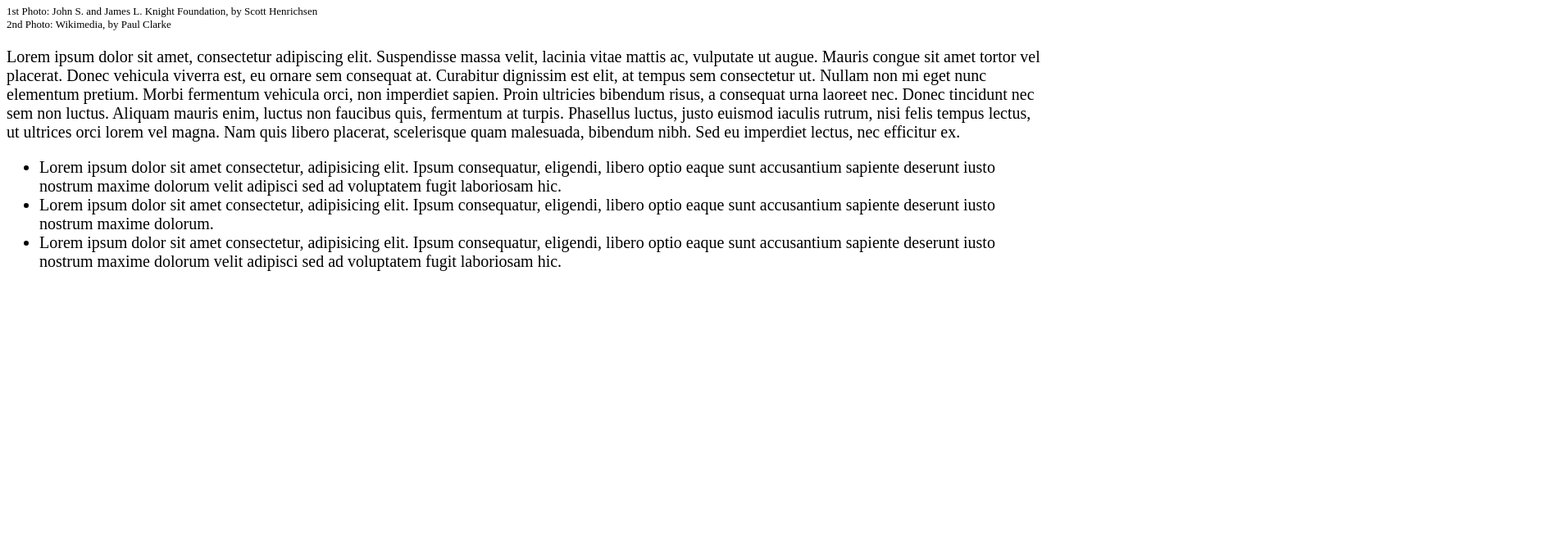
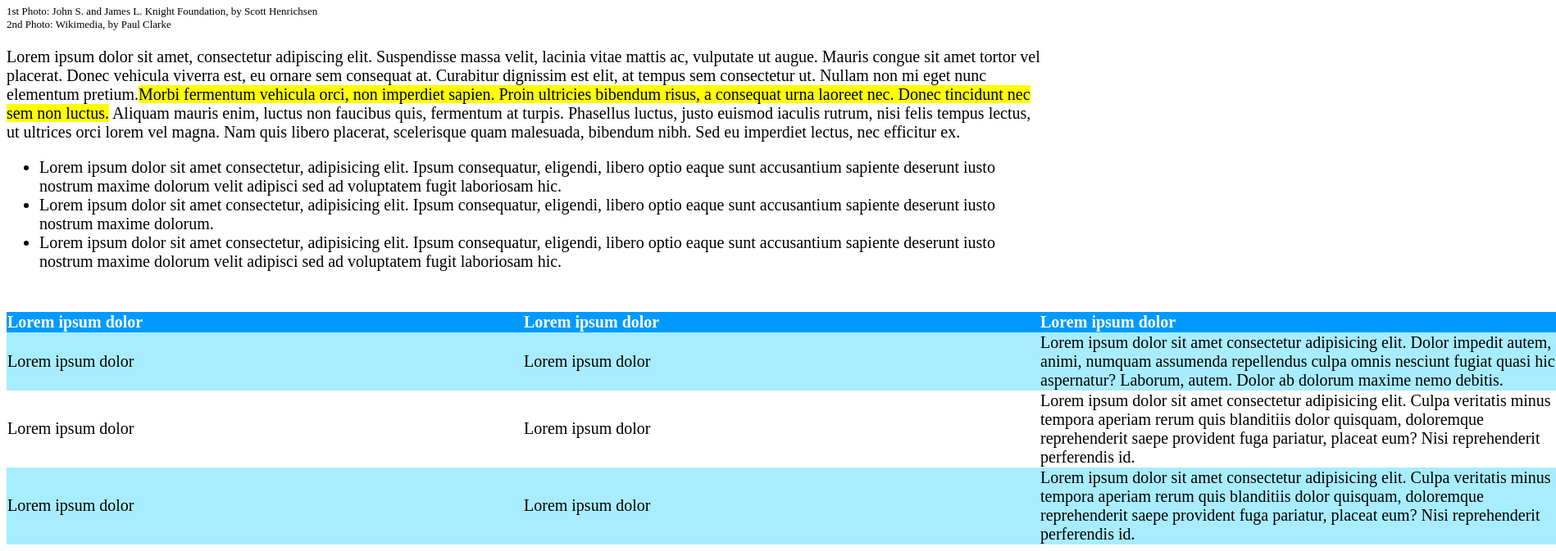
Before and after one commit to Greg1928/html-css-booleaner, a plain HTML site: page index.html in a window 1280 px wide. Shown: the part 896-1569 px from the top of the page at 82% size, 1898 px wide, since content can reach past the window. Before the commit the page ends 1243 px from the top, so only its background shows below. Drawn offline with Linux system fonts and the light colour scheme.

Commit message:
aggiunta tabella

```diff
--- a/css/style.css
+++ b/css/style.css
@@ -42,3 +42,27 @@
 li{
     font-size: 20px;
 }
+.tabella{
+    border-spacing: 0px;
+    margin-top: 50px;
+    width: 1890px;
+
+
+}
+.intabella{
+   background-color: #009aff;
+
+}
+
+th{
+    font-size: 20px;
+    color: white;
+    width: 483px;
+    text-align: left;
+}
+td{
+    font-size: 20px;
+}
+.colorato{
+    background-color: #00c9ff57;
+}
--- a/index.html
+++ b/index.html
@@ -29,12 +29,35 @@
             <p id="src1">1st Photo: John S. and James L. Knight Foundation, by Scott Henrichsen</p>
             <p id="src2">2nd Photo: Wikimedia, by Paul Clarke</p>
             <section>
-                <p id="lorem">Lorem ipsum dolor sit amet, consectetur adipiscing elit. Suspendisse massa velit, lacinia vitae mattis ac, vulputate ut augue. Mauris congue sit amet tortor vel placerat. Donec vehicula viverra est, eu ornare sem consequat at. Curabitur dignissim est elit, at tempus sem consectetur ut. Nullam non mi eget nunc elementum pretium. Morbi fermentum vehicula orci, non imperdiet sapien. Proin ultricies bibendum risus, a consequat urna laoreet nec. Donec tincidunt nec sem non luctus. Aliquam mauris enim, luctus non faucibus quis, fermentum at turpis. Phasellus luctus, justo euismod iaculis rutrum, nisi felis tempus lectus, ut ultrices orci lorem vel magna. Nam quis libero placerat, scelerisque quam malesuada, bibendum nibh. Sed eu imperdiet lectus, nec efficitur ex.</p>
+                <p id="lorem">Lorem ipsum dolor sit amet, consectetur adipiscing elit. Suspendisse massa velit, lacinia vitae mattis ac, vulputate ut augue. Mauris congue sit amet tortor vel placerat. Donec vehicula viverra est, eu ornare sem consequat at. Curabitur dignissim est elit, at tempus sem consectetur ut. Nullam non mi eget nunc elementum pretium.<mark>Morbi fermentum vehicula orci, non imperdiet sapien. Proin ultricies bibendum risus, a consequat urna laoreet nec. Donec tincidunt nec sem non luctus.</mark> Aliquam mauris enim, luctus non faucibus quis, fermentum at turpis. Phasellus luctus, justo euismod iaculis rutrum, nisi felis tempus lectus, ut ultrices orci lorem vel magna. Nam quis libero placerat, scelerisque quam malesuada, bibendum nibh. Sed eu imperdiet lectus, nec efficitur ex.</p>
                 <ul>
                     <li>Lorem ipsum dolor sit amet consectetur, adipisicing elit. Ipsum consequatur, eligendi, libero optio eaque sunt accusantium sapiente deserunt iusto nostrum maxime dolorum velit adipisci sed ad voluptatem fugit laboriosam hic.</li>
                     <li>Lorem ipsum dolor sit amet consectetur, adipisicing elit. Ipsum consequatur, eligendi, libero optio eaque sunt accusantium sapiente deserunt iusto nostrum maxime dolorum.</li>
                     <li>Lorem ipsum dolor sit amet consectetur, adipisicing elit. Ipsum consequatur, eligendi, libero optio eaque sunt accusantium sapiente deserunt iusto nostrum maxime dolorum velit adipisci sed ad voluptatem fugit laboriosam hic.</li>
                 </ul>
+                <table class="tabella">
+                    <thead>
+                        <tr class="intabella">
+                            <th>Lorem ipsum dolor</th>
+                            <th>Lorem ipsum dolor</th>
+                            <th>Lorem ipsum dolor</th>
+                        </tr>
+                    </thead>
+                    <tr class="colorato">
+                      <td>Lorem ipsum dolor</td>
+                      <td>Lorem ipsum dolor</td>
+                      <td>Lorem ipsum dolor sit amet consectetur adipisicing elit. Dolor impedit autem, animi, numquam assumenda repellendus culpa omnis nesciunt fugiat quasi hic aspernatur? Laborum, autem. Dolor ab dolorum maxime nemo debitis.</td>
+                    </tr>
+                    <tr>
+                        <td>Lorem ipsum dolor</td>
+                        <td>Lorem ipsum dolor</td>
+                        <td>Lorem ipsum dolor sit amet consectetur adipisicing elit. Culpa veritatis minus tempora aperiam rerum quis blanditiis dolor quisquam, doloremque reprehenderit saepe provident fuga pariatur, placeat eum? Nisi reprehenderit perferendis id.</td>
+                      </tr>
+                    <tr class="colorato">
+                        <td>Lorem ipsum dolor</td>
+                        <td>Lorem ipsum dolor</td>
+                        <td>Lorem ipsum dolor sit amet consectetur adipisicing elit. Culpa veritatis minus tempora aperiam rerum quis blanditiis dolor quisquam, doloremque reprehenderit saepe provident fuga pariatur, placeat eum? Nisi reprehenderit perferendis id.</td>
+                    </tr>
             </section>
         </body>
 
```
